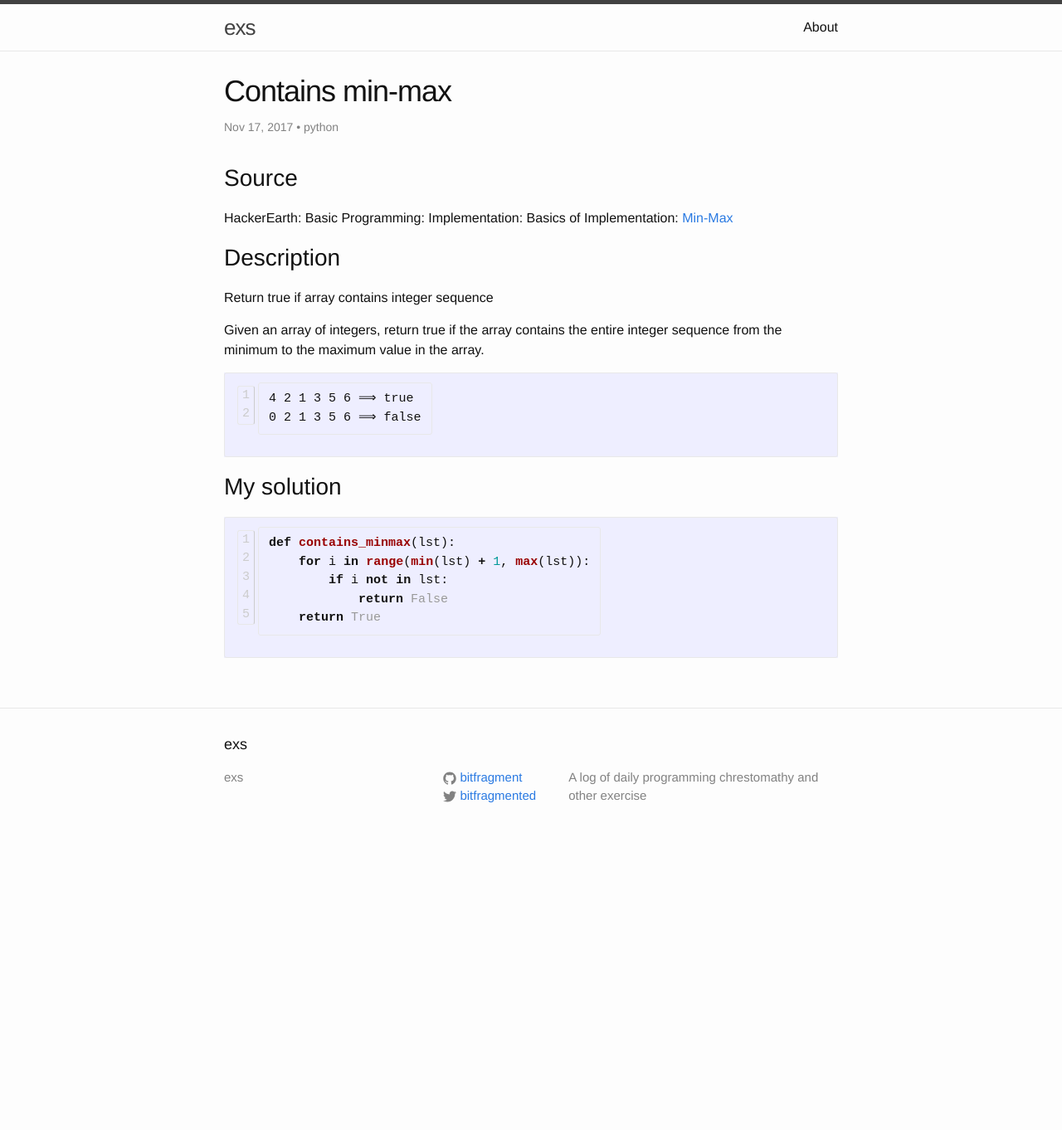
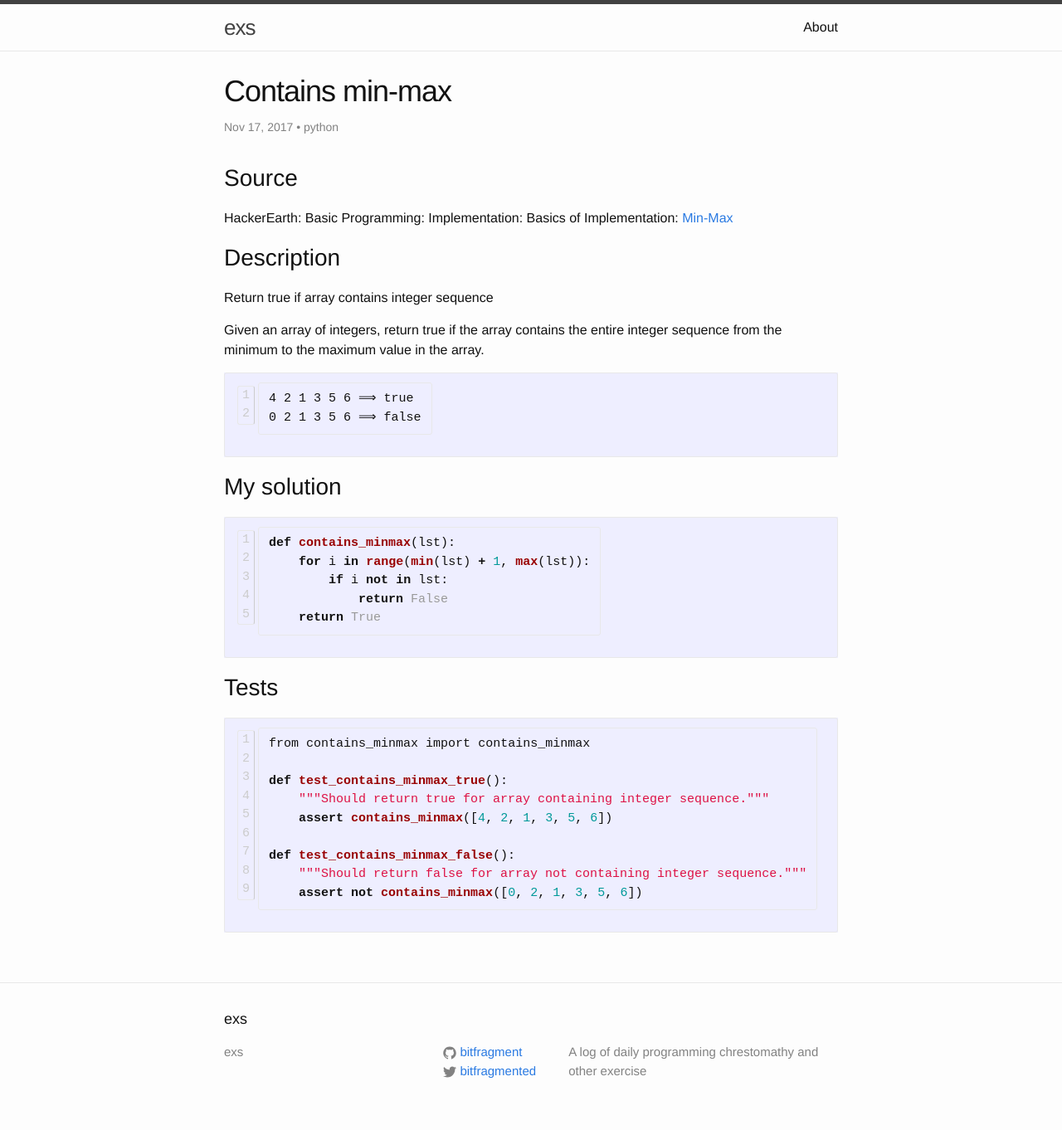
Before and after one commit to bitfragment/exs, a Jekyll site: the page built from _posts/2017-11-17-contains-min-max.md, in a window 1280 px wide. Shown: the whole page at 83% size. Built offline with Jekyll 4.4.1, drawn with Linux system fonts in a browser that asks for light colours; before the commit the page ends 1031 px from its top, so only the background shows below that.

Commit message:
Add tests

````diff
--- a/_posts/2017-11-17-contains-min-max.md
+++ b/_posts/2017-11-17-contains-min-max.md
@@ -34,3 +34,17 @@ def contains_minmax(lst):
             return False
     return True
 ```
+
+## Tests
+
+```py
+from contains_minmax import contains_minmax
+
+def test_contains_minmax_true():
+    """Should return true for array containing integer sequence."""
+    assert contains_minmax([4, 2, 1, 3, 5, 6])
+
+def test_contains_minmax_false():
+    """Should return false for array not containing integer sequence."""
+    assert not contains_minmax([0, 2, 1, 3, 5, 6])
+```
````
